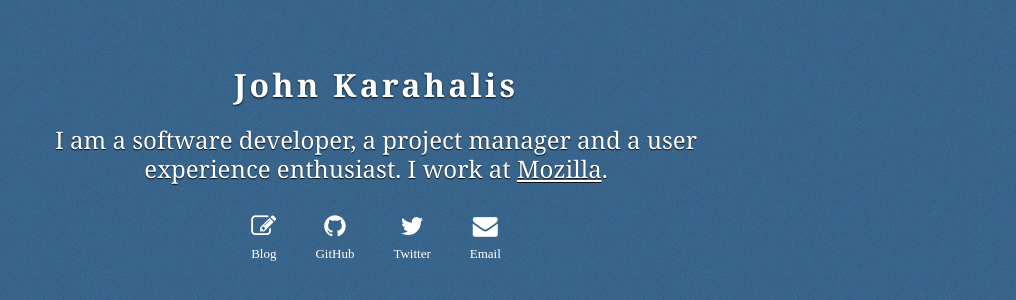
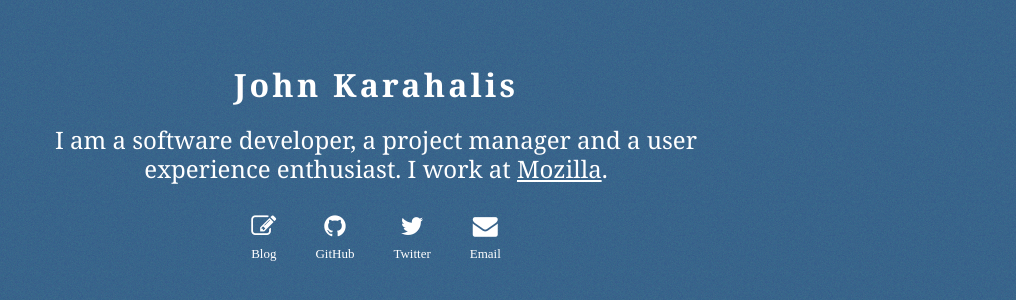
Before and after one commit to openjck/openjck.com, a plain HTML site: page www/index.html in a window 1280 px wide. Shown: the part 220-520 px from the top of the page, without its empty margins (264-1280 px from the left). Drawn offline with Linux system fonts and the light colour scheme.

Commit message:
Remove all text shadows

```diff
--- a/www/media/css/main.css
+++ b/www/media/css/main.css
@@ -10,7 +10,6 @@ h1 {
   letter-spacing: 0.1em;
   margin-bottom: 0;
   text-align: center;
-  text-shadow: 0 1px 2px rgba(0, 0, 0, 0.85);
 }
 
 p {
@@ -18,7 +17,6 @@ p {
   line-height: 1.2;
   margin: 20px 0 30px 0;
   text-align: center;
-  text-shadow: 0 1px 1px rgba(0, 0, 0, 0.85);
 }
 
 p a {
```
